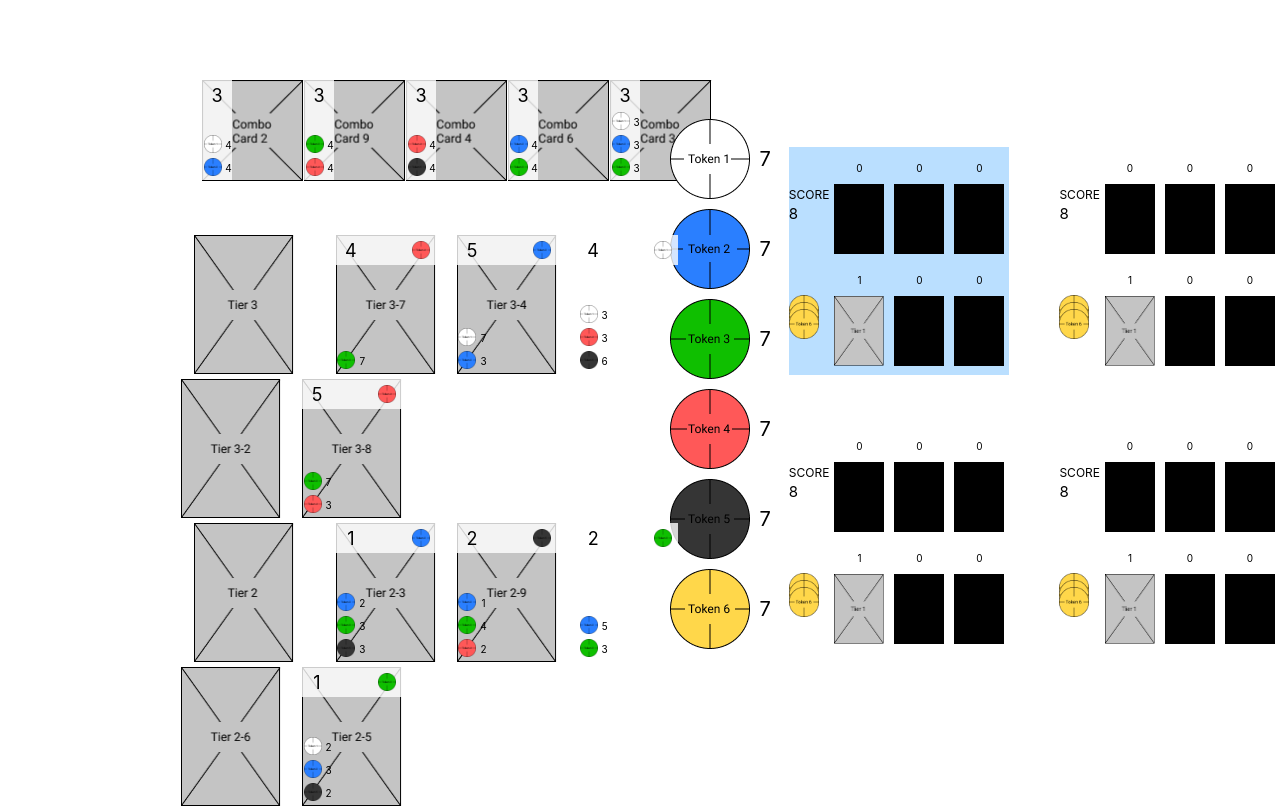
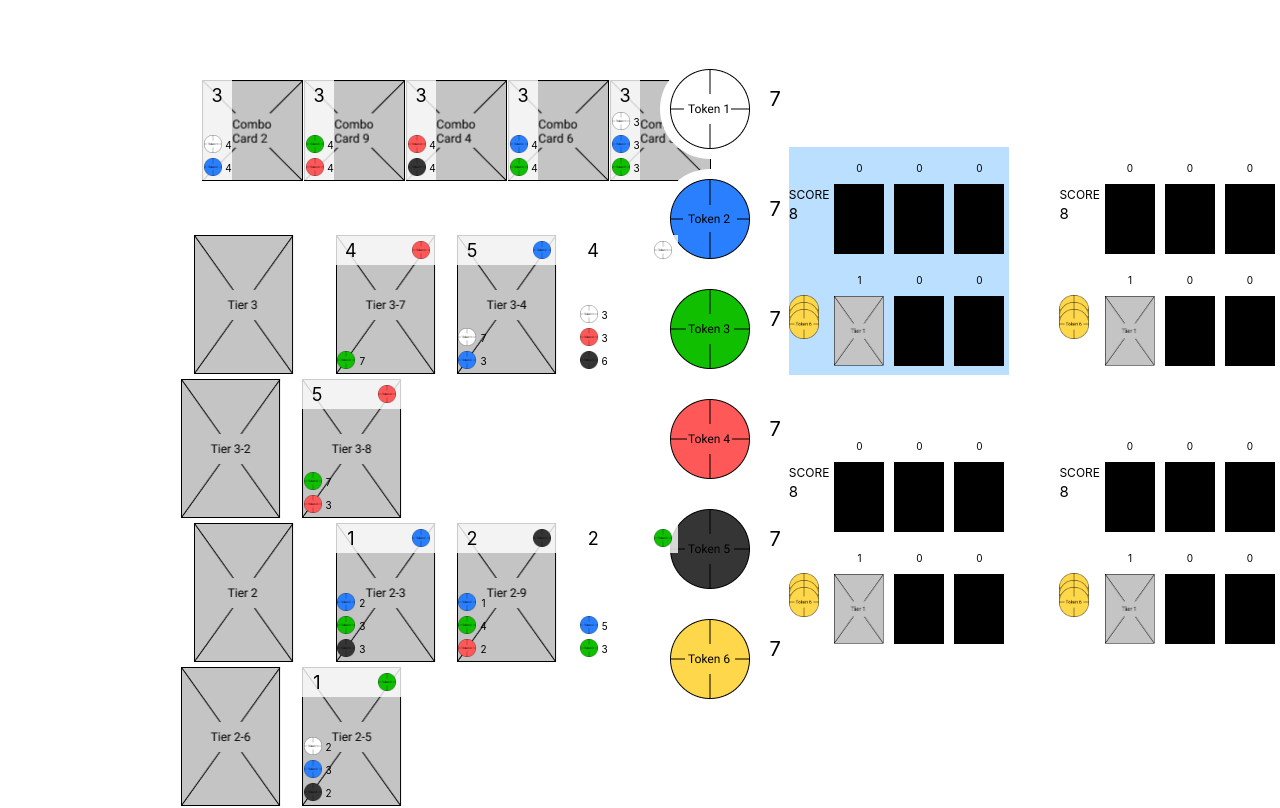
Before and after one commit to sshrik/zooplendor, a React (Create React App) app: page / in a window 1280 px wide. Shown: the top 808 px of the page. Built offline with nearby package versions, Linux system fonts and the light colour scheme.

Commit message:
Select token can view.

```diff
--- a/src/component/GameBoard.js
+++ b/src/component/GameBoard.js
@@ -47,6 +47,23 @@ const gameBoardStyle = {
 export class GameBoard extends React.Component {
     constructor(props) {
         super(props);
+        this.state = {
+            selected : [false, false, false, false, false, false]
+        }
+    }
+
+    componentDidUpdate(prevProps) {
+        if(prevProps.nowSelectedToken != this.props.nowSelectedToken) {
+            let tempSelected = [false, false, false, false, false, false];
+
+            console.log(this.props.nowSelectedToken)
+            for(let i = 0; i < this.props.nowSelectedToken.length; i++) {
+                tempSelected[this.props.nowSelectedToken[i]] = true;
+            }
+            console.log(tempSelected);
+
+            this.setState({selected: tempSelected});
+        }
     }
 
     render() {
@@ -87,31 +104,37 @@ export class GameBoard extends React.Component {
                 <div style={ gameBoardStyle.tokenListContainer }>
                     <TokenList
                         style={{marginTop: "10%"}}
+                        selected={ this.state.selected[WHITE_TOKEN_INDEX] }
                         kinds={ WHITE_TOKEN_INDEX }
                         remain={ this.props.tokenRemains[WHITE_TOKEN_INDEX] }
                         selectToken={ this.props.selectToken }
                     />
                     <TokenList
+                        selected={ this.state.selected[BLUE_TOKEN_INDEX] }
                         kinds={ BLUE_TOKEN_INDEX }
                         remain={ this.props.tokenRemains[BLUE_TOKEN_INDEX] }
                         selectToken={ this.props.selectToken }
                     />
                     <TokenList
+                        selected={ this.state.selected[GREEN_TOKEN_INDEX] }
                         kinds={ GREEN_TOKEN_INDEX }
                         remain={ this.props.tokenRemains[GREEN_TOKEN_INDEX] }
                         selectToken={ this.props.selectToken }
                     />
                     <TokenList
+                        selected={ this.state.selected[RED_TOKEN_INDEX] }
                         kinds={ RED_TOKEN_INDEX }
                         remain={ this.props.tokenRemains[RED_TOKEN_INDEX] }
                         selectToken={ this.props.selectToken }
                     />
                     <TokenList
+                        selected={ this.state.selected[BLACK_TOKEN_INDEX] }
                         kinds={ BLACK_TOKEN_INDEX }
                         remain={ this.props.tokenRemains[BLACK_TOKEN_INDEX] }
                         selectToken={ this.props.selectToken }
                     />
                     <TokenList
+                        selected={ this.state.selected[GOLDEN_TOKEN_INDEX] }
                         kinds={ GOLDEN_TOKEN_INDEX }
                         remain={ this.props.tokenRemains[GOLDEN_TOKEN_INDEX] }
                         selectToken={ this.props.selectToken }
--- a/src/component/Player.js
+++ b/src/component/Player.js
@@ -149,7 +149,7 @@ function HavingCard(props) {
         tempTokenNumber += props.havingToken[props.tokenIndx];
 
         setTokenNumber(tempTokenNumber);
-    }, [props.havingToken, props.havingList]);
+    }, [props.havingToken[props.tokenIndx], props.havingList]);
 
     return(
         <span style={Object.assign({}, props.style, { margin: 5 })}>
--- a/src/component/TokenList.js
+++ b/src/component/TokenList.js
@@ -1,4 +1,5 @@
 import React from 'react';
+import { useState, useEffect } from 'react';
 import { TokenImageList } from '../CardInfo.js';
 import {
 	GOLDEN_TOKEN_INDEX
@@ -12,10 +13,13 @@ const tokenListStyle = {
         marginBottom: 10
     },
     tokenImageContainer : {
-        width: 80,
-        height: 80
+        width: 100,
+        height: 100,
+        textAlign: "center",
+        borderRadius: 50,
     },
     tokenImage : {
+        marginTop: 10,
         width: 80,
         height: 80
     },
@@ -34,10 +38,22 @@ const tokenListStyle = {
 }
 
 export function TokenList(props) {
+    let [selected, setSelected] = useState({ backgroundColor: "#FFFFFF" });
+
+    useEffect(() => {
+        if(props.selected) {
+            setSelected({ backgroundColor: "#FFBF88" });
+        }
+        else {
+            setSelected({ backgroundColor: "#FFFFFF" });
+        }
+        console.log(selected);
+    }, [props.selected])
+
     return(
         <span style={Object.assign({}, props.style, tokenListStyle.tokenListContainer)}>
             <span
-                style={tokenListStyle.tokenImageContainer}
+                style={Object.assign({}, tokenListStyle.tokenImageContainer, selected)}
                 onClick={ (e) => {
                     // Golden Token only can be taken by reserving cards.
                     if(props.kinds != GOLDEN_TOKEN_INDEX) {
```
